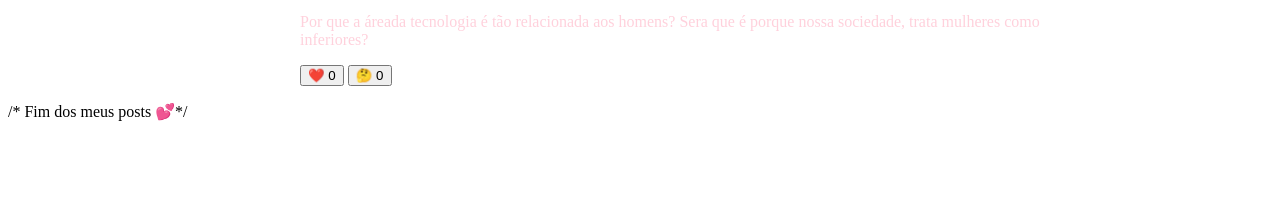
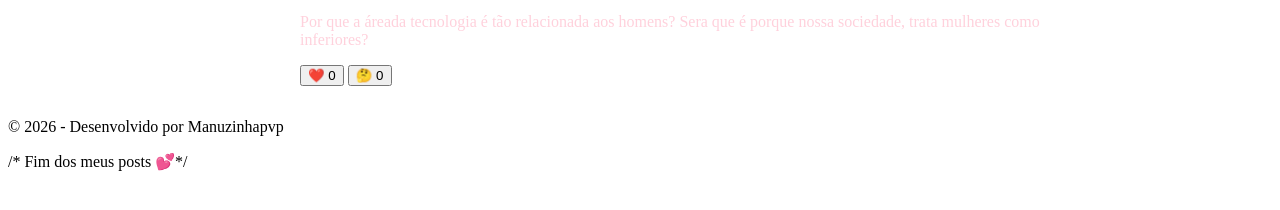
Before and after one commit to emanuellyzin707/meublog2026, a plain HTML site: page index.html in a window 1280 px wide. Shown: the part 432-642 px from the top of the page. Drawn offline with Linux system fonts and the light colour scheme.

Commit message:
Add footer with copyright information

```diff
--- a/index.html
+++ b/index.html
@@ -85,6 +85,11 @@
         </article>
 
     </main>
+
+    <footer>
+    <p>&copy; 2026 - Desenvolvido por Manuzinhapvp</p>
+</footer>
+
 </body>
 
 
```
